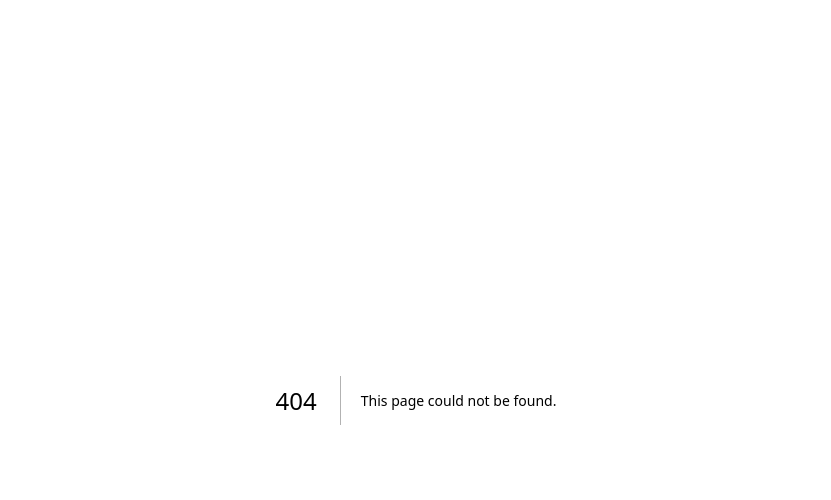
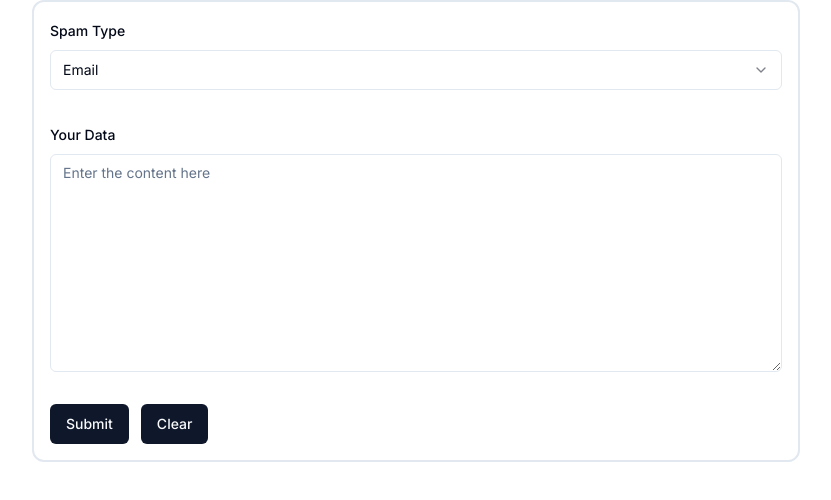
Before and after one commit to dhawal-793/spam-detection-next, a Next.js app: page /predict in a window 1280 px wide. Before the commit this address had no page. Shown: the top 500 px of the page, without its empty margins (224-1055 px from the left). Built offline with nearby package versions, Linux system fonts and the light colour scheme.

Commit message:
Created /predict route.

```diff
--- /dev/null
+++ b/app/predict/page.tsx
@@ -0,0 +1,8 @@
+import InputForm from "@/components/InputForm";
+
+export default function Predict() {
+
+  return (
+    <InputForm />
+  );
+}
```
